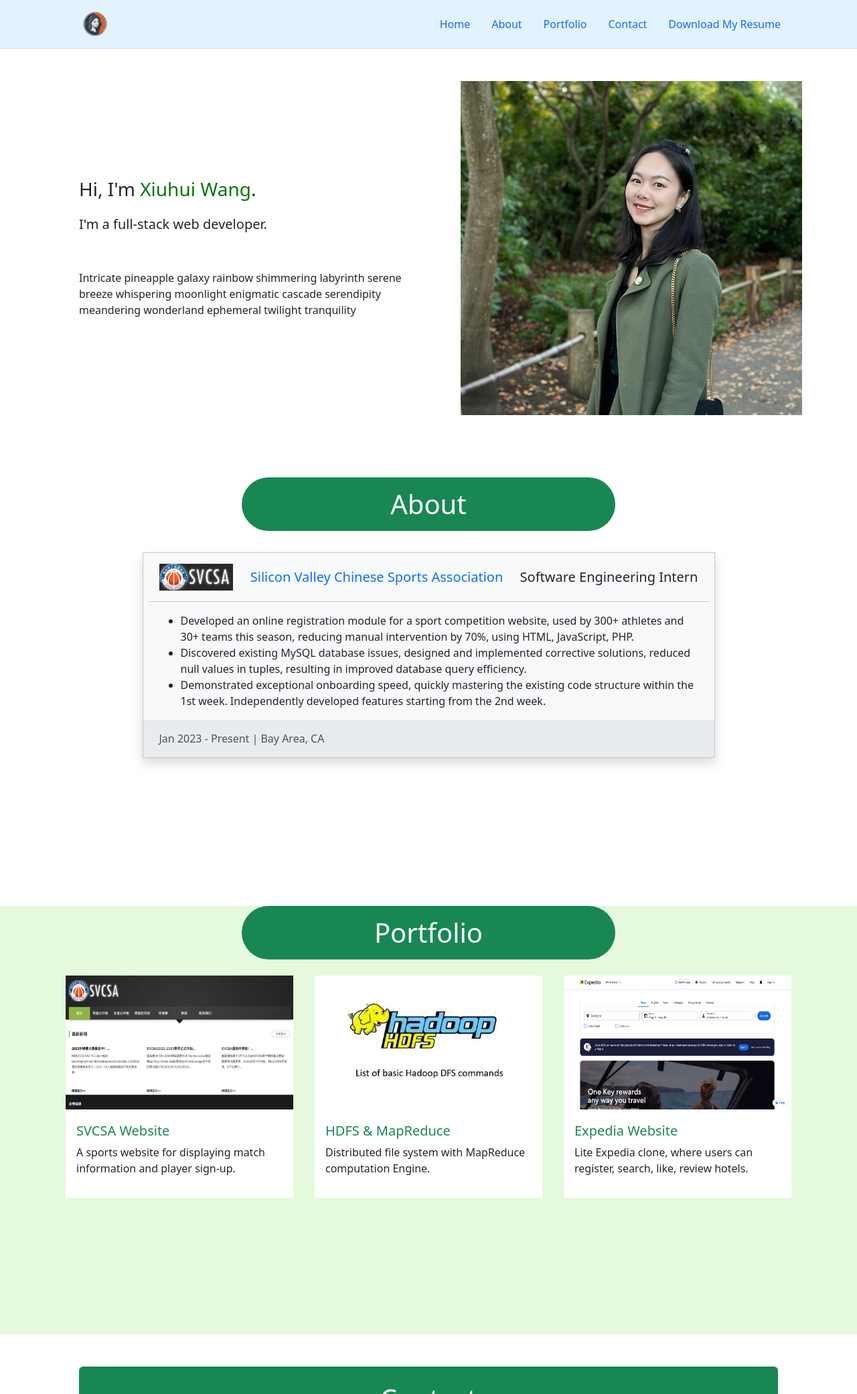
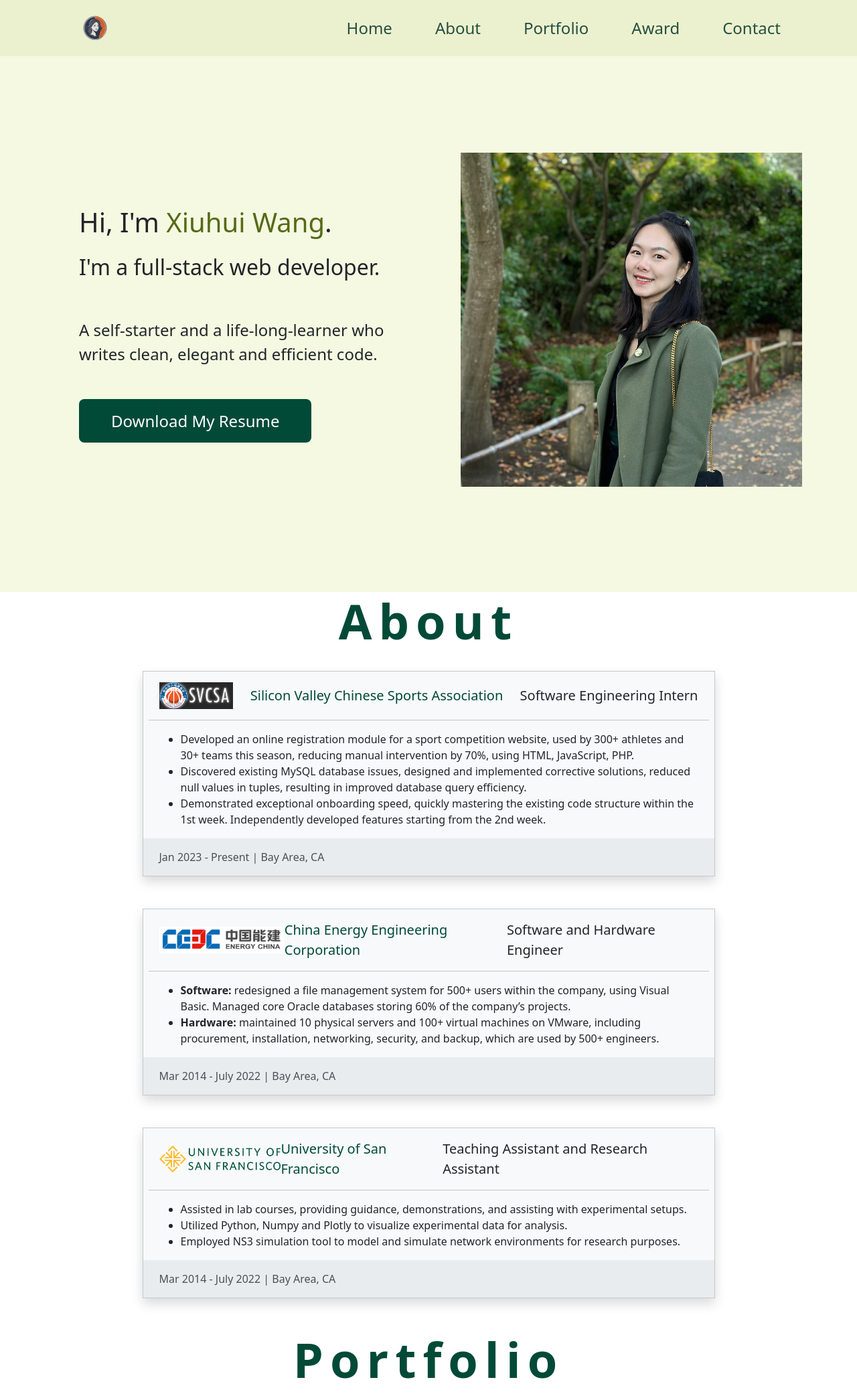
Before and after one commit to xiuhuiwang/myportfolio, a website: page public/pages/main.html in a window 1280 px wide. Shown: the top 2082 px of the page at 67% size. Drawn offline with nearby package versions, Linux system fonts and the light colour scheme; no server answers.

Commit message:
Added Award

```diff
--- a/public/pages/main.html
+++ b/public/pages/main.html
@@ -20,31 +20,33 @@
 </head>
 <body data-ng-app='myApp'>
 	<!-- header -->
-	<header class="py-3 border-bottom" style="background-color: #e3f2fd;" data-ng-controller="appCtrl">
+	<header class="py-3" data-ng-controller="appCtrl">
 		<div class="d-flex flex-wrap justify-content-center container">
 			<a href="#" class="d-flex align-items-center mb-3 mb-md-0 me-md-auto link-body-emphasis text-decoration-none">
 			<svg class="bi" width="40" height="32"> <img src="../images/logo.png" alt="logo" width="40" class="me-3"></svg>
-			<span class="fs-4 text-body-secondary">{{app_name}}</span>
+			<span class="fs-3" id="app_name">{{app_name}}</span>
 			</a>
 
-			<ul class="nav nav-pills me-3">
-			<li class="nav-item"><a href="#" class="nav-link mynavlink" aria-current="page">Home</a></li>
-			<li class="nav-item"><a href="#section-about" class="nav-link mynavlink">About</a></li>
-			<li class="nav-item"><a href="#section-portfolio" class="nav-link mynavlink">Portfolio</a></li>
-			<li class="nav-item"><a href="#section-contact" class="nav-link mynavlink">Contact</a></li>
-			<li class="nav-item"><a href="/resume" class="nav-link">Download My Resume</a></li>
+			<ul class="nav nav-pills">
+			<li class="nav-item"><a href="#" class="nav-link mynavlink fs-4 mx-3" aria-current="page">Home</a></li>
+			<li class="nav-item"><a href="#section-about" class="nav-link mynavlink fs-4 mx-3">About</a></li>
+			<li class="nav-item"><a href="#section-portfolio" class="nav-link mynavlink fs-4 mx-3">Portfolio</a></li>
+			<li class="nav-item"><a href="#section-award" class="nav-link mynavlink fs-4 mx-3">Award</a></li>
+			<li class="nav-item"><a href="#section-contact" class="nav-link mynavlink fs-4 mx-3">Contact</a></li>
+			<!-- <li class="nav-item"><a href="/resume" class="nav-link fs-4 mx-3">Download Resume</a></li> -->
 			</ul>
 		</div>
   	</header>
 
 	<!-- Introduction Page -->
 	<section id="section-hero" class="pt-5">
-		<div class="container mainpage_ctn" id="homepage">
+		<div class="container mainpage_ctn mt-5 pt-5" id="homepage">
 			<div class="row align-items-center">
 				<div class="col px-5">
-					<h3 class="py-3">Hi, I'm <span id="name">Xiuhui Wang</span>.</h3>
-					<h5 class="pb-5">I'm a full-stack web developer.</h5>
-					<p>Intricate pineapple galaxy rainbow shimmering labyrinth serene breeze whispering moonlight enigmatic cascade serendipity meandering wonderland ephemeral twilight tranquility</p>
+					<h3 class="py-3 fs-1">Hi, I'm <span id="name">Xiuhui Wang</span>.</h3>
+					<h5 class="pb-5 fs-2">I'm a full-stack web developer.</h5>
+					<p class="fs-4 pb-3">A self-starter and a life-long-learner who writes clean, elegant and efficient code.</p>
+					<p class="mt-5"><a class="rounded-3 py-3 px-5 fs-4" id="hero-resume-button" href="/resume">Download My Resume</a></p>
 				</div>
 				<div class="col">
 					<img src="../images/IMG_6888.jpg" alt="Xiuhui's photo" class="img-fluid">
@@ -58,18 +60,18 @@
 		<div class="container mainpage_ctn" id="about">
 			<div class="row">
 				<div class="col d-flex justify-content-center mb-4">
-					<h1 class="bg-success w-50 text-center text-white lh-lg rounded-pill ">About</h1>
+					<h1 class="display-2 page-heading"><strong>About</strong></h1>
 				</div>
 			</div>
-			<div class="row">
+			<div class="row mb-5">
 				<div class="bg-light w-75 mx-auto p-0 border border-secondary-subtle shadow">
 					<div class="px-4 py-3 d-flex justify-content-between align-items-center">
-						<img src="../images/svcsa.png" alt="svcsa logo" class="company_logo">
-						<span class="fs-5"><a href="http://www.svcsa.org/" target="_blank" class="link-offset-2 link-offset-3-hover link-underline link-underline-opacity-0 link-underline-opacity-75-hover">Silicon Valley Chinese Sports Association</a></span>
+						<img src="../images/experience/svcsa.png" alt="svcsa logo" class="company_logo">
+						<span class="fs-5"><a href="http://www.svcsa.org/" target="_blank" class="link-offset-2 link-offset-3-hover link-underline link-underline-opacity-0 link-underline-opacity-75-hover company-name">Silicon Valley Chinese Sports Association</a></span>
 						<span class="fs-5">Software Engineering Intern</span>
 					</div>
 					<hr class="mt-0 mx-2"/>
-					<!-- <div class="px-4 py-2 ">可以写技术栈</div> -->
+					<!-- <div class="px-4 py-2 ">skill stack</div> -->
 					<div class="px-4">
 						<ul>
 							<li>Developed an online registration module for a sport competition website, used by 300+ athletes and 30+ teams this season, reducing manual intervention by 70%, using HTML, JavaScript, PHP.</li>
@@ -82,18 +84,59 @@
 						Jan 2023 - Present | Bay Area, CA
 					</div>
 				</div>
-
+			</div>
+			<div class="row mb-5">
+				<div class="bg-light w-75 mx-auto p-0 border border-secondary-subtle shadow">
+					<div class="px-4 py-3 d-flex justify-content-between align-items-center">
+						<img src="../images/Experience/energy_china.png" alt="energy china logo" class="company_logo">
+						<span class="fs-5"><a href="http://en.ceec.net.cn" target="_blank" class="link-offset-2 link-offset-3-hover link-underline link-underline-opacity-0 link-underline-opacity-75-hover company-name">China Energy Engineering Corporation</a></span>
+						<span class="fs-5">Software and Hardware Engineer</span>
+					</div>
+					<hr class="mt-0 mx-2"/>
+					<!-- <div class="px-4 py-2 ">skill stack</div> -->
+					<div class="px-4">
+						<ul>
+							<li><strong>Software:</strong> redesigned a file management system for 500+ users within the company, using Visual Basic. Managed core Oracle databases storing 60% of the company’s projects. </li>
+							<li><strong>Hardware: </strong>maintained 10 physical servers and 100+ virtual machines on VMware, including procurement, installation, networking, security, and backup, which are used by 500+ engineers. </li>
+						</ul>
 					</div>
 
+					<div class="px-4 py-3 bg-body-secondary text-dark-emphasis">
+						Mar 2014 - July 2022 | Bay Area, CA
+					</div>
+				</div>
+			</div>
+			<div class="row mb-5">
+				<div class="bg-light w-75 mx-auto p-0 border border-secondary-subtle shadow">
+					<div class="px-4 py-3 d-flex justify-content-between align-items-center">
+						<img src="../images/Experience/usflogo.png" alt="USF logo" class="company_logo">
+						<span class="fs-5"><a href="https://www.usfca.edu" target="_blank" class="link-offset-2 link-offset-3-hover link-underline link-underline-opacity-0 link-underline-opacity-75-hover company-name">University of San Francisco</a></span>
+						<span class="fs-5">Teaching Assistant and Research Assistant</span>
+					</div>
+					<hr class="mt-0 mx-2"/>
+					<!-- <div class="px-4 py-2 ">skill stack</div> -->
+					<div class="px-4">
+						<ul>
+							<li>Assisted in lab courses, providing guidance, demonstrations, and assisting with experimental setups. </li>
+							<li>Utilized Python, Numpy and Plotly to visualize experimental data for analysis.</li>
+							<li>Employed NS3 simulation tool to model and simulate network environments for research purposes.</li>
+						</ul>
+					</div>
+
+					<div class="px-4 py-3 bg-body-secondary text-dark-emphasis">
+						Mar 2014 - July 2022 | Bay Area, CA
+					</div>
+				</div>
+			</div>
 		</div>
 	</section>
 
 	<!-- portfolio page-->
-	<section id="section-portfolio" style="background-color: rgb(229, 249, 221);">
+	<section id="section-portfolio">
 		<div class="container mainpage_ctn"  id="portfolio">
 			<div class="row">
 				<div class="col d-flex justify-content-center">
-					<h1 class="bg-success w-50 text-center text-white lh-lg rounded-pill">Portfolio</h1>
+					<h1 class="display-2 page-heading"><strong>Portfolio</strong></h1>
 				</div>
 			</div>
 			<!-- projects -->
@@ -137,11 +180,30 @@
 		</div>
 	</section>
 
+	<!-- Award Page -->
+	<section id="section-award">
+		<div class="container mainpage_ctn"  id="award">
+			<div class="row">
+				<div class="col d-flex justify-content-center mb-4">
+					<h1 class="display-2 page-heading"><strong>Award</strong></h1>
+				</div>
+				<div class="row rounded-circle" id="award_div">
+					<div class="col-2"></div>
+					<div class="col-8 mx-auto">
+						<P class="my-5 fs-3">Newmark Women in Tech Grad Scholarship <span class="award_year">2023</span></P>
+						<P class="my-5 fs-3">Grace Hopper Conference Scholarship  <span class="award_year">2023</span></P>
+						<P class="my-5 fs-3">USF MSCS Program Scholarship  <span class="award_year">2022</span></P>
+					</div>
+				</div>
+			</div>
+		</div>
+	</section>
+
 	<!-- contact page -->
 	<section id="section-contact">
 		<div class="container mainpage_ctn" id="contact">
 			<div class="row d-flex justify-content-center p-5">
-				<div class="col bg-success w-75 rounded">
+				<div class="col w-75 rounded" id="mycontact">
 					<h1 class="text-center text-white my-4">Contact</h1>
 					<p class="text-white m-3 fs-4">Have a question or want to work together?</p>
 					<form action="/contact" method="post" id="contact-form">
--- a/public/scripts/main.js
+++ b/public/scripts/main.js
@@ -4,11 +4,9 @@ const obs = new IntersectionObserver(
     function (entries) {
         const ent = entries[0];
         if (!ent.isIntersecting) {
-            // document.body.classList.add("sticky");
             document.getElementsByTagName("header")[0].classList.add("fixed-top");
             $("section").css("padding-top", "10vh");
         } else {
-            // document.body.classList.remove("sticky");
             document.getElementsByTagName("header")[0].classList.remove("fixed-top");
 
         }
@@ -38,7 +36,7 @@ allLinks.forEach((link) => {
     }
 
     // close mobile navigation
-    if (link.classList.contains("main-nav-link"))
+    if (link.classList.contains("nav-link"))
       headerEl.classList.toggle("nav-open");
   });
 });
--- a/public/styles/mainpage.css
+++ b/public/styles/mainpage.css
@@ -1,9 +1,9 @@
-section {
+/* section {
     min-height: 80vh;
-}
+} */
 
 #name {
-    color: rgba(3, 118, 3, 0.989)
+    color: #556a17;
 }
 
 .company_logo {
@@ -14,6 +14,54 @@ section {
     height: 200px;
 }
 
-/* .project:hover {
-    transform: translateY(-1.2rem);
-} */
+header {
+    background-color: #ebf1ce;
+}
+
+#section-hero {
+    background-color: #f5f9e1;
+    min-height: 100vh;
+}
+
+.nav-item > a, #app_name {
+    color: #264f41;
+}
+
+.nav-item > a:hover {
+    color: #5b3624;
+}
+
+#hero-resume-button {
+    text-decoration: none;
+    background: #014a37;
+    color: #fff;
+}
+#hero-resume-button:hover {
+    background: #027e5d;;
+}
+
+.page-heading {
+    color: #014a37;
+    font-weight: 700;
+    letter-spacing: 10px;
+}
+
+.company-name {
+    color: #014a37;
+}
+.company-name:hover {
+    text-decoration: none;
+    color: #498a73;
+}
+
+#mycontact {
+    background-color: #014a37;
+}
+
+.award_year {
+    color: #5b3624;
+}
+
+#award_div {
+    background-color: #e5e5e3;
+}
--- a/routes/routes.js
+++ b/routes/routes.js
@@ -1,6 +1,7 @@
 /*
     Please note that this web application is a single page application (SPA).
-    The server only has one route for the home page, and one for form submission.
+    The server only has one route for the home page, and one for form submission,
+    one for resume download, and one for fetching config data.
     All other routes are handled by the client-side JavaScript code.
 */
 const config = require('../modules/config.js');
```
Also changed, not shown: public/images/experience/energy_china.png (added), public/images/experience/svcsa.png (renamed from public/images/svcsa.png), public/images/experience/usflogo.jpg (added), public/images/experience/usflogo.png (added). Lines whose indentation alone changed are shown as unchanged.
